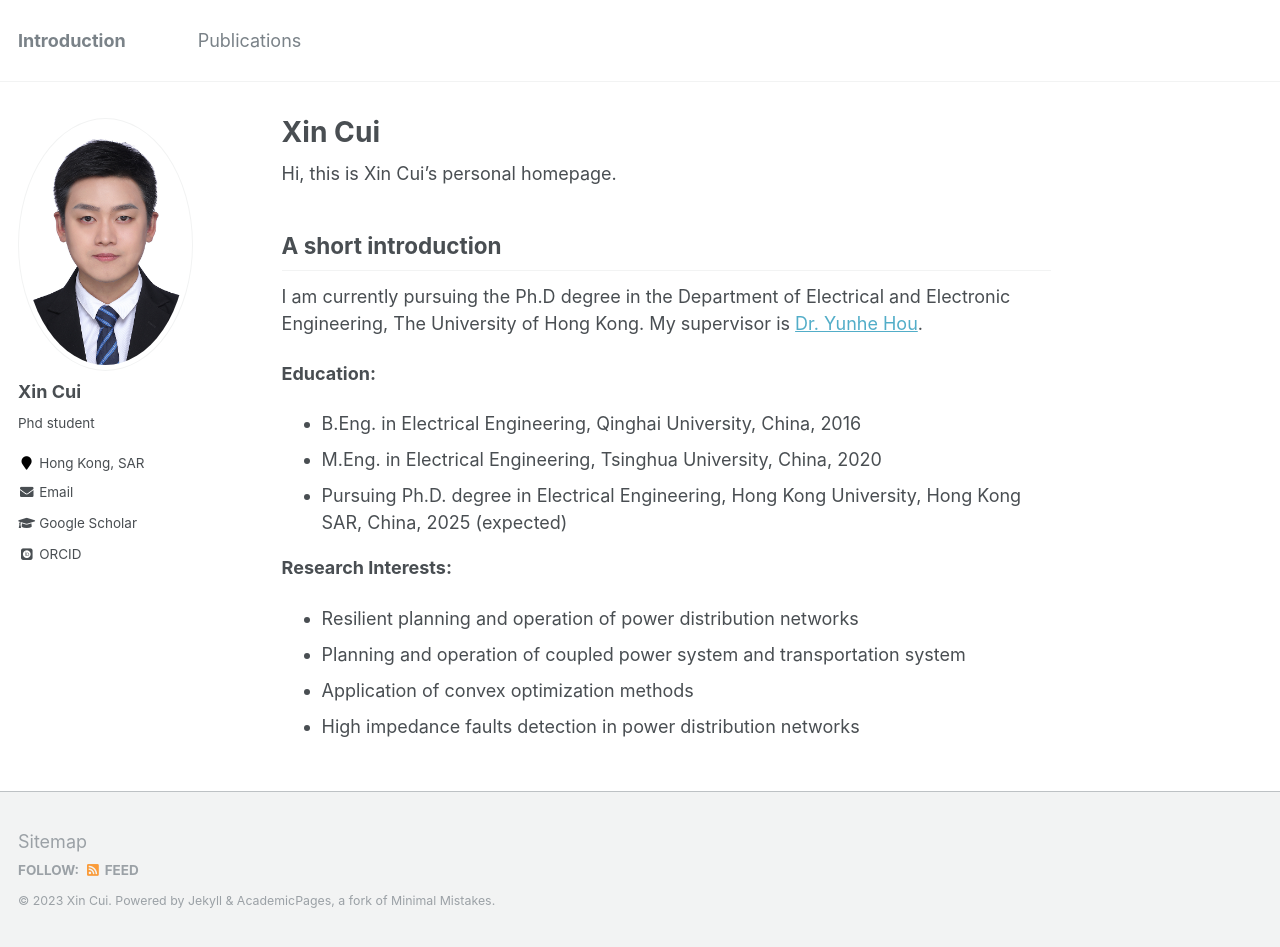
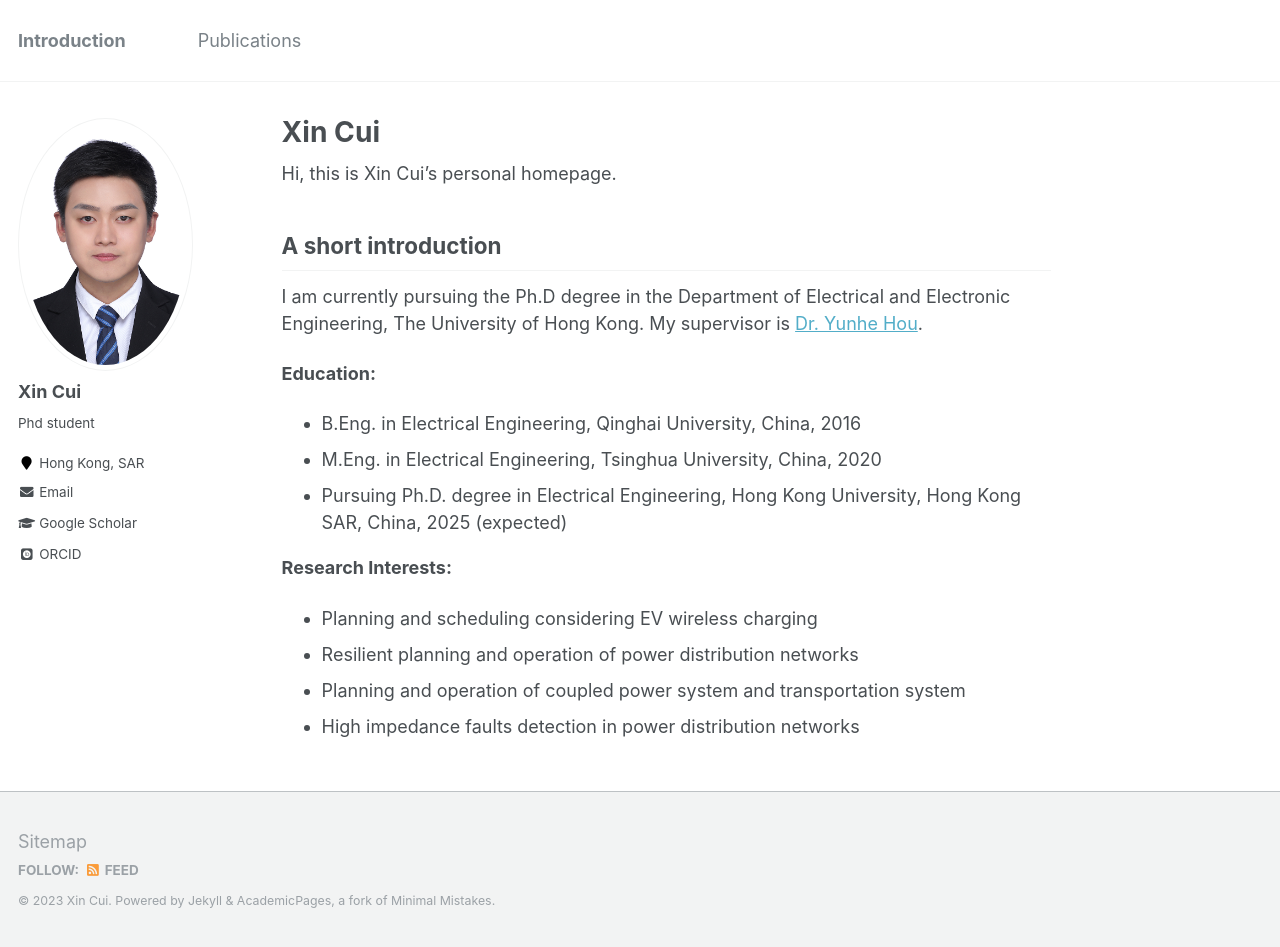
Before and after one commit to CUIXINPOWER/web, a Jekyll site: the page built from _pages/about.md, in a window 1280 px wide and 947 px high. Built offline with Jekyll 4.4.1, drawn with Linux system fonts in a browser that asks for light colours; some web fonts are replaced.

Commit message:
Update about.md

```diff
--- a/_pages/about.md
+++ b/_pages/about.md
@@ -19,7 +19,7 @@ I am currently pursuing the Ph.D degree in the Department of Electrical and Elec
 * Pursuing Ph.D. degree in Electrical Engineering, Hong Kong University, Hong Kong SAR, China, 2025 (expected)
 
 <b>Research Interests:</b>
+* Planning and scheduling considering EV wireless charging
 * Resilient planning and operation of power distribution networks
 * Planning and operation of coupled power system and transportation system
-* Application of convex optimization methods
 * High impedance faults detection in power distribution networks
```
